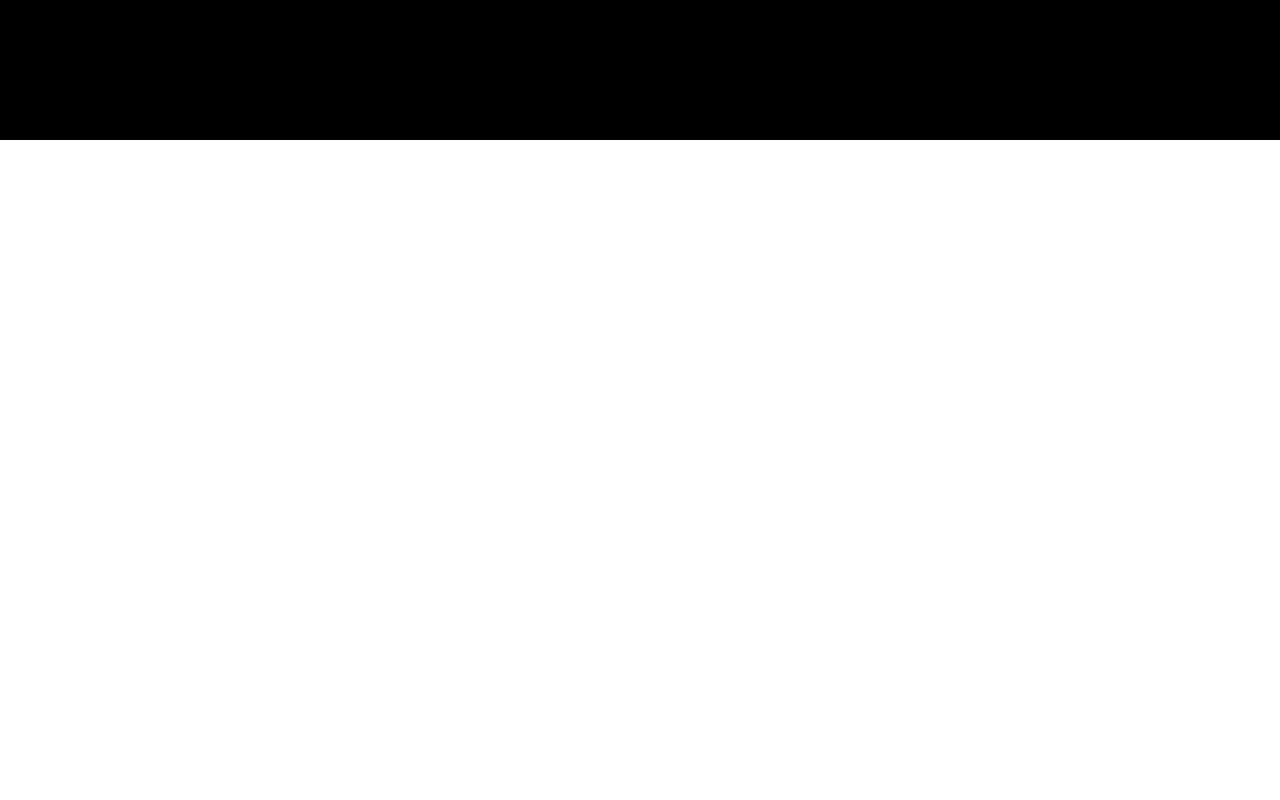
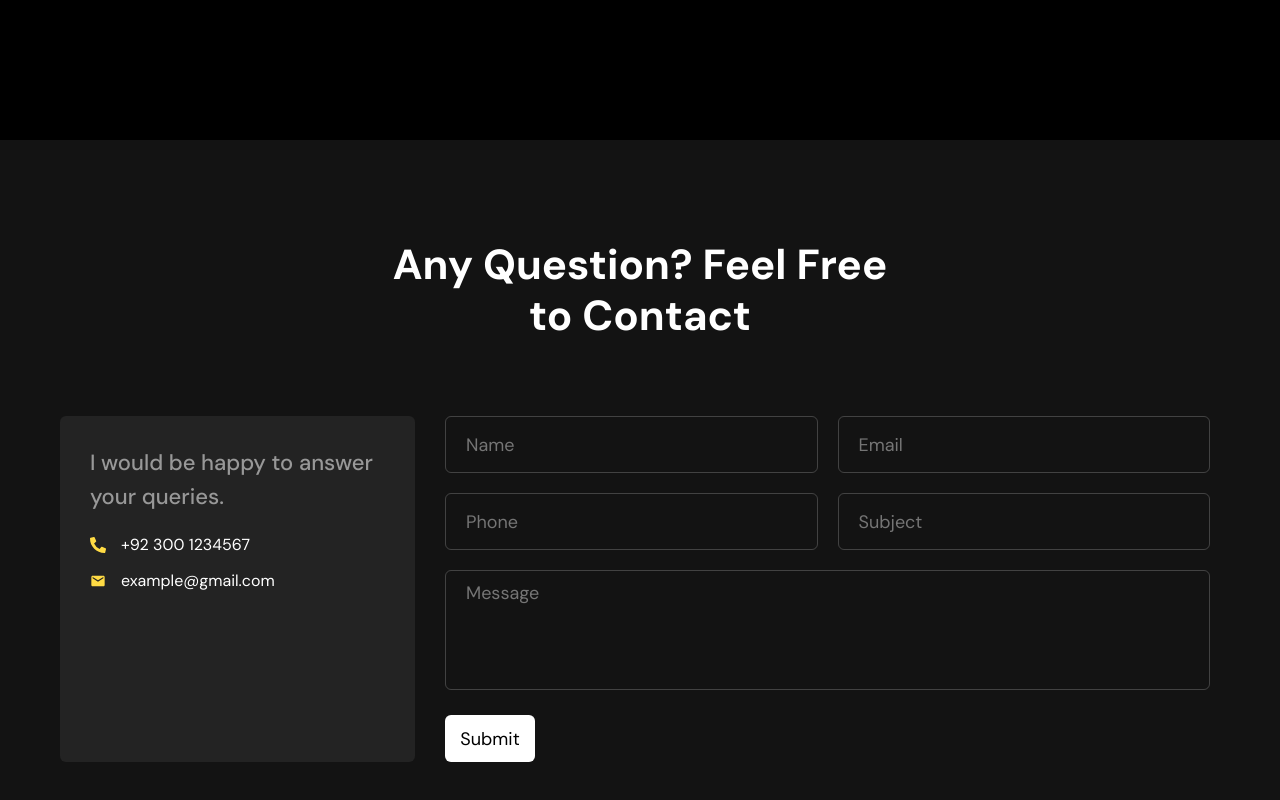
Before and after one commit to muhammadbilal254/react-portfolio-project1, a React (Create React App) app: page / in a window 1280 px wide. Shown: the part 3197-3997 px from the top of the page. Before the commit the page ends 3337 px from the top, so only its background shows below. Built offline with nearby package versions, Linux system fonts and the light colour scheme.

Commit message:
Complete Contact form section

```diff
--- a/package.json
+++ b/package.json
@@ -6,10 +6,13 @@
     "@testing-library/jest-dom": "^5.16.5",
     "@testing-library/react": "^13.4.0",
     "@testing-library/user-event": "^13.5.0",
+    "emailjs-com": "^3.2.0",
     "react": "^18.2.0",
     "react-dom": "^18.2.0",
+    "react-hook-form": "^7.43.9",
     "react-icons": "^4.8.0",
     "react-scripts": "5.0.1",
+    "react-toastify": "^9.1.2",
     "sass": "^1.62.0",
     "web-vitals": "^2.1.4"
   },
--- a/src/App.js
+++ b/src/App.js
@@ -6,6 +6,7 @@
 import Skill from "./components/skill";
 import Portfolio from "./components/portfolio";
 import Blogs from "./components/blogs/";
+import Contact from "./components/contact";
 
 const App = () => {
   return (
@@ -14,6 +15,7 @@
       <Skill />
       <Portfolio />
       <Blogs />
+      <Contact />
     </div>
   );
 };
--- /dev/null
+++ b/src/components/contact/contact-info/index.jsx
@@ -0,0 +1,24 @@
+import React from "react";
+
+import "./style.scss";
+
+import { FaPhoneAlt } from "react-icons/fa";
+import { MdEmail } from "react-icons/md";
+
+const ContactInfo = () => {
+  return (
+    <div className="contact-info-box">
+      <h4>I would be happy to answer your queries.</h4>
+      <div className="contact-option">
+        <FaPhoneAlt />
+        <span className="text">+92 300 1234567</span>
+      </div>
+      <div className="contact-option">
+        <MdEmail />
+        <span className="text">example@gmail.com</span>
+      </div>
+    </div>
+  );
+};
+
+export default ContactInfo;
--- /dev/null
+++ b/src/components/contact/contact-info/style.scss
@@ -0,0 +1,27 @@
+@import "../../../style-config/mixins.scss";
+@import "../../../style-config/variable.scss";
+
+.contact-info-box {
+  background-color: $black-lighter;
+  width: 355px;
+  color: $gray;
+  border-radius: 6px;
+  padding: 30px;
+  h4 {
+    line-height: 34px;
+    margin-bottom: 20px;
+  }
+  .contact-option {
+    display: flex;
+    align-items: center;
+    margin-top: 15px;
+    svg {
+      color: $yellow;
+      font-size: 16px;
+    }
+    .text {
+      color: $white;
+      margin-left: 15px;
+    }
+  }
+}
--- /dev/null
+++ b/src/components/contact/form/index.jsx
@@ -0,0 +1,129 @@
+import React from "react";
+
+import "./style.scss";
+
+import { send } from "emailjs-com";
+import { useForm } from "react-hook-form";
+import { ToastContainer, toast } from "react-toastify";
+import "react-toastify/dist/ReactToastify.css";
+
+const Form = () => {
+  const {
+    register,
+    handleSubmit,
+    formState: { errors },
+  } = useForm();
+
+  const onSubmit = (data) => {
+    send("service_pe0uo6o", "template_lfiqqld", data, "GN0GlyFmRd5IdvYW9")
+      .then((response) => {
+        formSuccess();
+        console.log("SUCCESS!", response.status, response.text);
+      })
+      .catch((err) => {
+        console.log("Failed..", err);
+      });
+  };
+
+  const formSuccess = () => {
+    toast("Thanks for submitting your query");
+    document.getElementById("queryForm").reset();
+  };
+
+  return (
+    <div className="query-form">
+      <ToastContainer />
+      <form id="queryForm" onSubmit={handleSubmit(onSubmit)}>
+        <div className="input-feild">
+          <input
+            type="text"
+            name="form_name"
+            placeholder="Name"
+            {...register("form_name", {
+              required: "Name is required",
+            })}
+          />
+          {errors.form_name?.message && (
+            <p className="errors">{errors.form_name?.message}</p>
+          )}
+        </div>
+        <div className="input-feild">
+          <input
+            type="text"
+            name="reply_to"
+            placeholder="Email"
+            {...register("reply_to", {
+              required: "Email is required",
+              pattern: {
+                value: /^[A-Z0-9._%+-]+@[A-Z0-9.-]+\.[A-Z]{2,}$/i,
+                message: "Invalid Email Id",
+              },
+            })}
+          />
+          {errors.reply_to?.message && (
+            <p className="errors">{errors.reply_to?.message}</p>
+          )}
+        </div>
+        <div className="input-feild">
+          <input
+            type="text"
+            name="phone_number"
+            placeholder="Phone"
+            {...register("phone_number", {
+              required: "Phone Number is required",
+              minLength: {
+                value: 8,
+                message: "Phone number is Invalid",
+              },
+            })}
+          />
+          {errors.phone_number?.message && (
+            <p className="errors">{errors.phone_number?.message}</p>
+          )}
+        </div>
+        <div className="input-feild">
+          <input
+            type="text"
+            name="subject"
+            placeholder="Subject"
+            {...register("subject", {
+              required: "Subject Line is required",
+              minLength: {
+                value: 10,
+                message: "minimum 10 characters long",
+              },
+            })}
+          />
+          {errors.subject?.message && (
+            <p className="errors">{errors.subject?.message}</p>
+          )}
+        </div>
+        <div className="input-feild full-width">
+          <textarea
+            name="message"
+            className="textarea"
+            placeholder="Message"
+            {...register("message", {
+              required: "Message is required",
+              minLength: {
+                value: 20,
+                message: "minimum 20 characters",
+              },
+              maxLength: {
+                value: 500,
+                message: "maximum 500 characters",
+              },
+            })}
+          ></textarea>
+          {errors.message?.message && (
+            <p className="errors">{errors.message?.message}</p>
+          )}
+        </div>
+
+        <button type="submit">Submit</button>
+      </form>
+    </div>
+  );
+};
+
+export default Form;
--- /dev/null
+++ b/src/components/contact/form/style.scss
@@ -0,0 +1,70 @@
+@import "../../../style-config/mixins.scss";
+@import "../../../style-config/Variable.scss";
+
+.query-form {
+  width: calc(100% - 375px);
+  margin-left: 20px;
+  form {
+    display: flex;
+    flex-flow: row wrap;
+    margin-top: -10px;
+  }
+  .input-feild {
+    width: calc(50% - 20px);
+    margin: 10px;
+    &.full-width {
+      width: 100%;
+    }
+    input {
+      width: 100%;
+      height: 57px;
+      border: 1px solid rgba(255, 255, 255, 0.2);
+      border-radius: 6px;
+      color: $white;
+      background-color: transparent;
+      outline: 0;
+      padding: 10px 20px;
+      @include typography(18px, 400, 24px);
+      &:focus {
+        border-color: $white;
+      }
+    }
+    .textarea {
+      width: 100%;
+      height: 120px;
+      border: 1px solid rgba(255, 255, 255, 0.2);
+      border-radius: 6px;
+      color: $white;
+      background-color: transparent;
+      outline: 0;
+      resize: none;
+      padding: 10px 20px;
+      @include typography(18px, 400, 24px);
+      &:focus {
+        border-color: $white;
+      }
+    }
+    .errors {
+      color: $white;
+      @include typography(12px, 400, 24px);
+    }
+  }
+  button {
+    outline: 0;
+    border: 0;
+    width: 90px;
+    height: 47px;
+    background-color: $white;
+    border-radius: 6px;
+    @include typography(18px, 400, 24px);
+    margin-left: 10px;
+    margin-top: 10px;
+    cursor: pointer;
+    transition: all 0.2s ease-in-out;
+    &:hover {
+      background-color: $black-light;
+      color: $white;
+      border: 1px solid $white;
+    }
+  }
+}
--- /dev/null
+++ b/src/components/contact/index.jsx
@@ -0,0 +1,23 @@
+import React from "react";
+import Section from "../shared/section";
+import ContactInfo from "./contact-info";
+import Form from "./form";
+
+import "./style.scss";
+
+const Contact = () => {
+  return (
+    <Section
+      id={"contact"}
+      title={"Any Question? Feel Free to Contact"}
+      background={"light"}
+    >
+      <div className="contact-section-wrapper">
+        <ContactInfo />
+        <Form />
+      </div>
+    </Section>
+  );
+};
+
+export default Contact;
--- /dev/null
+++ b/src/components/contact/style.scss
@@ -0,0 +1,5 @@
+.contact-section-wrapper {
+  display: flex;
+  width: 100%;
+  margin-top: 75px;
+}
```
Also changed, not shown: 1 other file (tests, documents, lock files or other folders).
